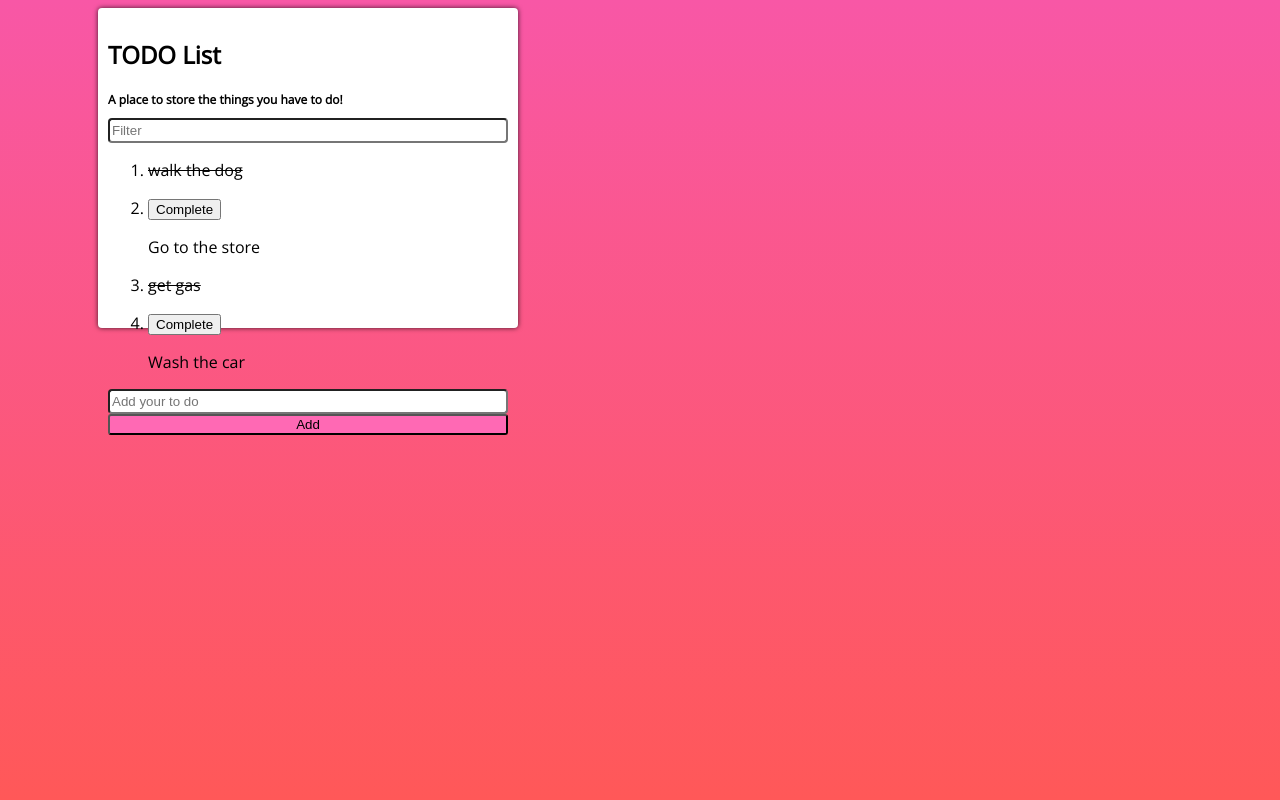
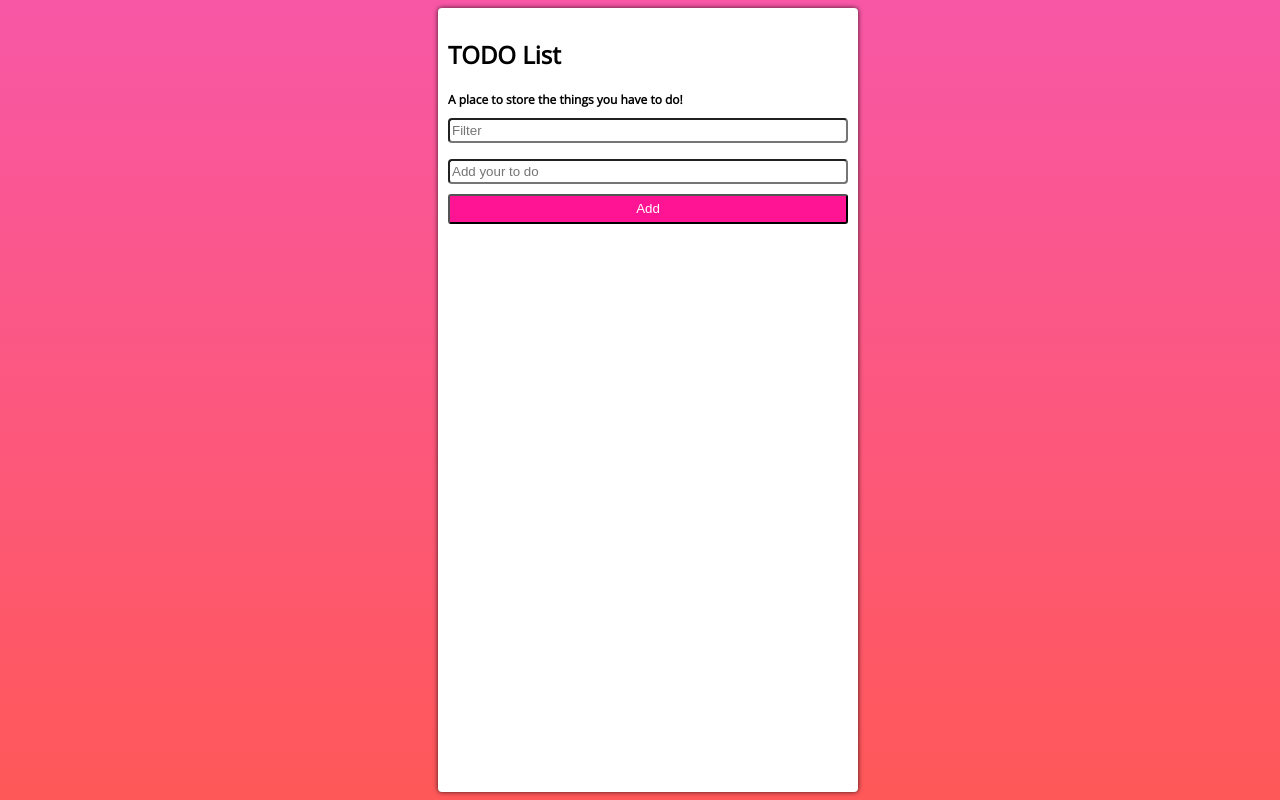
Before and after one commit to gabrielwm1/AngularLab_part1, a plain HTML site: page index.html in a window 1280 px wide. Drawn offline with nearby package versions, Linux system fonts and the light colour scheme.

Commit message:
part2Commit

```diff
--- a/controller.js
+++ b/controller.js
@@ -1,16 +1,30 @@
 "use strict"
 function TodoController(){
     const vm = this;
+
+    vm.updateIndex = () =>{
+
+    }
     vm.toDo = [
-        {task:"walk the dog", completed: true},
-        {task: "Go to the store", completed: false},
-        {task: "get gas", completed: true},
-        {task: "Wash the car", completed: false}
     ];
     vm.addItem = (newItem) => {
+
+        newItem.completed = false;
+
         vm.toDo.push(angular.copy(newItem));
+        console.log(newItem);
+    };
+    vm.completeTask = (item) => {
+
+        item.completed = true;
+    };
+    vm.removeItem = (index) => {
+        console.log(index);
+        vm.toDo.splice(index, 1);
+
     }
-}
+
+};
 angular
         .module("todoApp")
         .controller("TodoController", TodoController)
--- a/index.html
+++ b/index.html
@@ -15,33 +15,30 @@
         <h1>TODO List</h1>
         <h2>A place to store the things you have to do!</h2>
 
-        <input class="filter" type="text" placeholder="Filter">
+        <input class="filter" type="text" placeholder="Filter" ng-model= $ctrl.filterList>
         <ol>
-            <li ng-repeat= "item in $ctrl.toDo track by $index"
+            <li ng-repeat= "item in $ctrl.toDo | filter: $ctrl.filterList track by $index"
                 ng-class= "{'completed': item.completed === true}">
-                <button ng-if="item.completed === false">Complete</button>
+                <button ng-if="item.completed === false"
+                        ng-click="$ctrl.completeTask(item)"
+                        class = "completeButton">Complete
+                </button>
 
-                <p>{{  item.task  }}</p>
+                <p>{{ item.task }}</p>
+                <button ng-click="$ctrl.removeItem($index)"
+                        class="xbut">X
+                </button>
             </li>
-
-            <!-- </li>>Walk the dog <button class="xbut">X</button></li>
-            <li>Go to the Store <button class="xbut">X</button>  </li>
-            <li>Get gas <button class="xbut">X</button></li>
-            <li>Wash the car <button class="xbut">X</button></li> -->
         </ol>
 
-        <input class="submitItem" type="text" placeholder="Add your to do">
+        <form ng-submit="$ctrl.addItem($ctrl.item)">
 
-        <button type="button" class="addButton"> Add </button>
-    </section>
-
-        <!-- <form ng-submit = "$ctrl.addItem($ctrl.item);">
-            <input type="text" ng-model="$ctrl.item.task">
-            <input type="text" ng-model="ctrl.item.value">
-            <button>Add Item</button>
-        </form> -->
+        <input ng-model="$ctrl.item.task" type="text" placeholder="Add your to do">
+        <button class="addButton"> Add </button>
 
 
+        </form>
+    </section>
 
     </section>
 
--- a/styles.css
+++ b/styles.css
@@ -4,20 +4,16 @@ body{
     font-weight: 300;
     display: flex;
     justify-content: center;
-    width: 600px;
-    height: 600px;
-
+    width: 100%;
 }
 
 .main-container{
     background-color: white;
     padding: 10px;
     width:400px;
-    height:300px;
     border-radius: 4px;
     box-shadow: 0px 0px 5px 0px rgba(0,0,0,0.75);
-    /* position: relative; */
-    /* background-color:linear-gradient(#f857a6, #ff5858); */
+
 
 }
 h2{
@@ -31,17 +27,25 @@ input{
 }
 .addButton{
     display:block;
-    background-color:#ff69b4;
+    background-color:#ff1493;
+    margin-top: 10px;
+    color: white;
     width: 100%;
+    height: 30px;
     border-radius: 3px;
 }
 li{
     position: relative;
+    /* flex-direction: row; */
 }
 .xbut{
     position: absolute;
     left: 95%;
+    top: 50%;
 }
-.completed{
+li p{
+    display:inline-block;
+}
+.completed p{
     text-decoration: line-through;
 }
```
